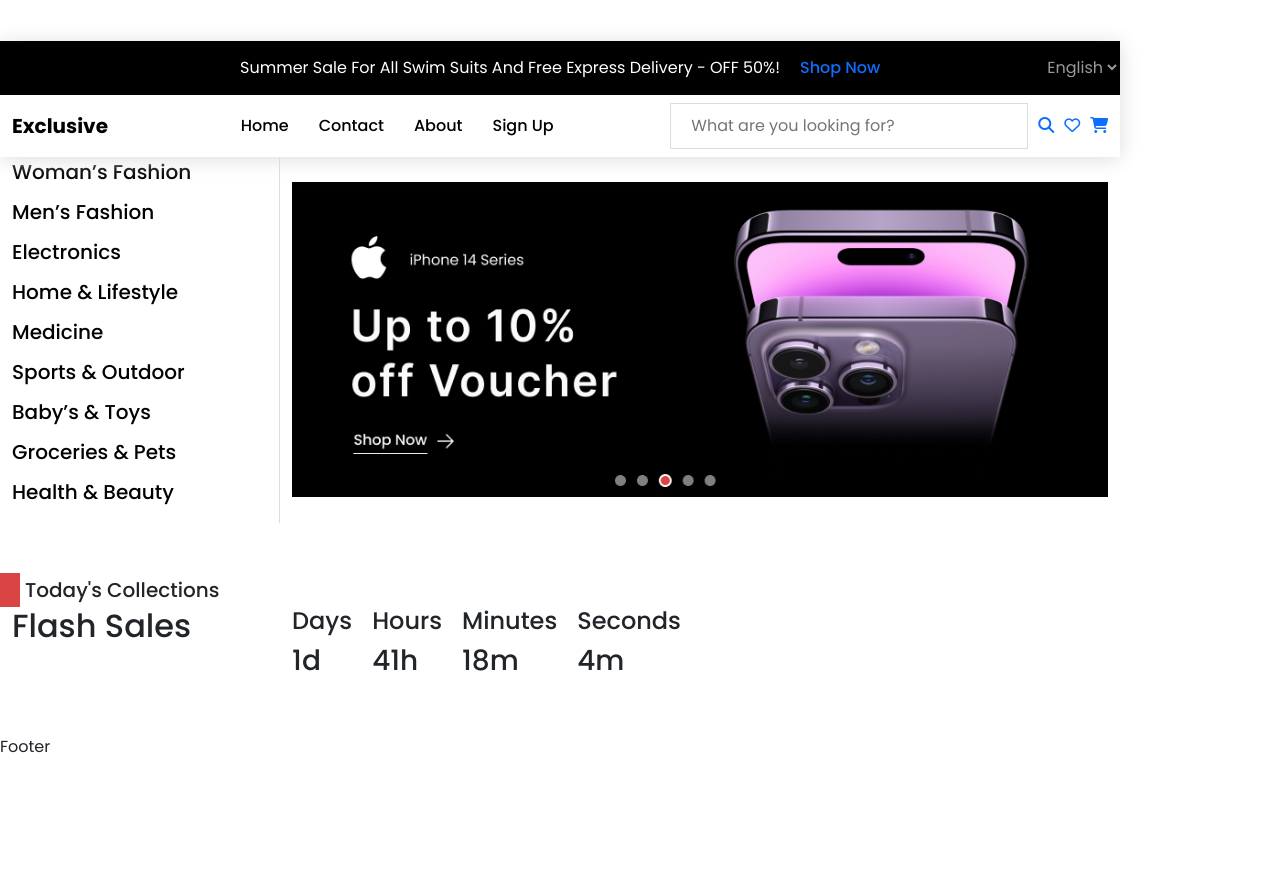
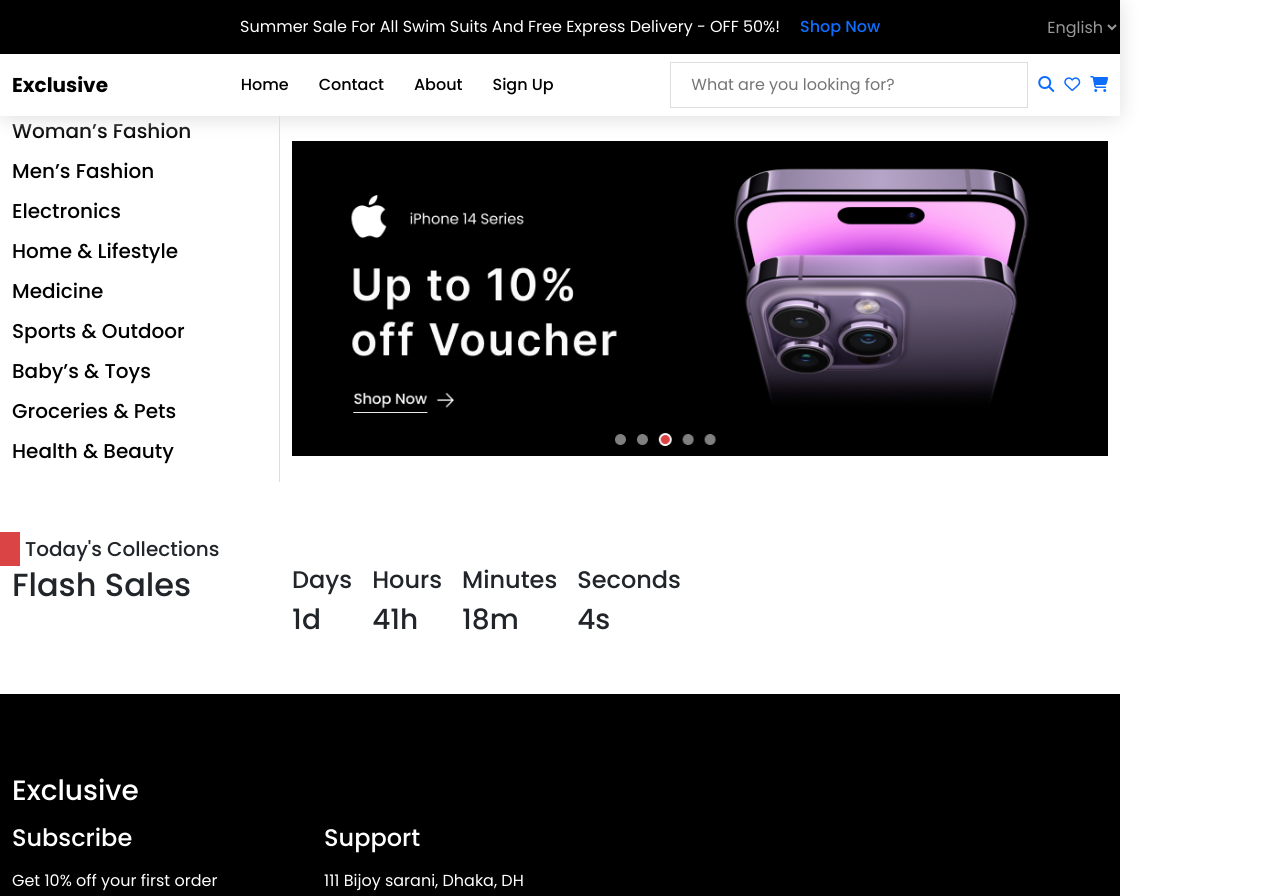
Before and after one commit to ParosRangsha/exclusive, a React (Vite) app: page / in a window 1280 px wide. Shown: the top 896 px of the page. Before the commit the page ends 800 px from the top, so only its background shows below. Built offline with nearby package versions, Linux system fonts and the light colour scheme.

Commit message:
footer update

```diff
--- a/src/assets/pages/home/count.js
+++ b/src/assets/pages/home/count.js
@@ -11,7 +11,7 @@
   document.getElementById("days").innerHTML = days + "d ";
   document.getElementById("hours").innerHTML = hours + "h ";
   document.getElementById("minutes").innerHTML = minutes + "m ";
-  document.getElementById("seconds").innerHTML = seconds + "m ";
+  document.getElementById("seconds").innerHTML = seconds + "s";
   if (distance < 0) {
     clearInterval(x);
     document.getElementById("days").innerHTML = "EXPIRED";
--- a/src/components/footer/Footer.jsx
+++ b/src/components/footer/Footer.jsx
@@ -1,8 +1,36 @@
 import React from 'react'
+import './footer.css'
+import { Col, Container, Row } from 'react-bootstrap'
 
 const Footer = () => {
   return (
-    <div>Footer</div>
+    <div className="footer">
+      <Container>
+        <Row>
+          <h3>Exclusive</h3>
+        </Row>
+        <Row>
+          <Col lg={3} className='subscribe'>
+            <ul>
+              <li><h4>Subscribe</h4></li>
+              <li>Get 10% off your first order</li>
+              <li>
+                <input type="text" placeholder='Enter your email'/>
+                <i class="fa-solid fa-forward"></i>
+              </li>
+            </ul>
+          </Col>
+          <Col lg={3} className='Support'>
+            <ul>
+              <li><h4>Support</h4></li>
+              <li>111 Bijoy sarani, Dhaka,  DH 1515, Bangladesh.</li>
+              <li>exclusive@gmail.com</li>
+              <li>+88017-1234-5678</li>
+            </ul>
+          </Col>
+        </Row>
+      </Container>
+    </div>
   )
 }
 
--- a/src/components/footer/footer.css
+++ b/src/components/footer/footer.css
@@ -0,0 +1,27 @@
+.footer{
+    background-color: #000;
+    color: #fff;
+    padding: 80px 0;
+}
+.subscribe ul{
+    padding: 0;
+}
+.footer ul li{
+    position: relative;
+    margin: 8px 0;
+    display: flex;
+    align-items: center;
+}
+.subscribe input{
+    padding: 12px 16px;
+    width: 100%;
+    background-color: transparent;
+    border: 1px solid #ddd;
+    border-radius: 4px;
+}
+.subscribe i{
+    position: absolute;
+    right: 15px;
+    font-size: 20px;
+    color: #fff;
+}
--- a/src/components/header/header.css
+++ b/src/components/header/header.css
@@ -3,6 +3,8 @@
     width: 100%;
     top: 0;
     box-shadow: 0 2px 20px #ddd;
+    z-index: 999;
+    background-color: #fff;
 }
 .headnote{
     background-color: #000;
```
